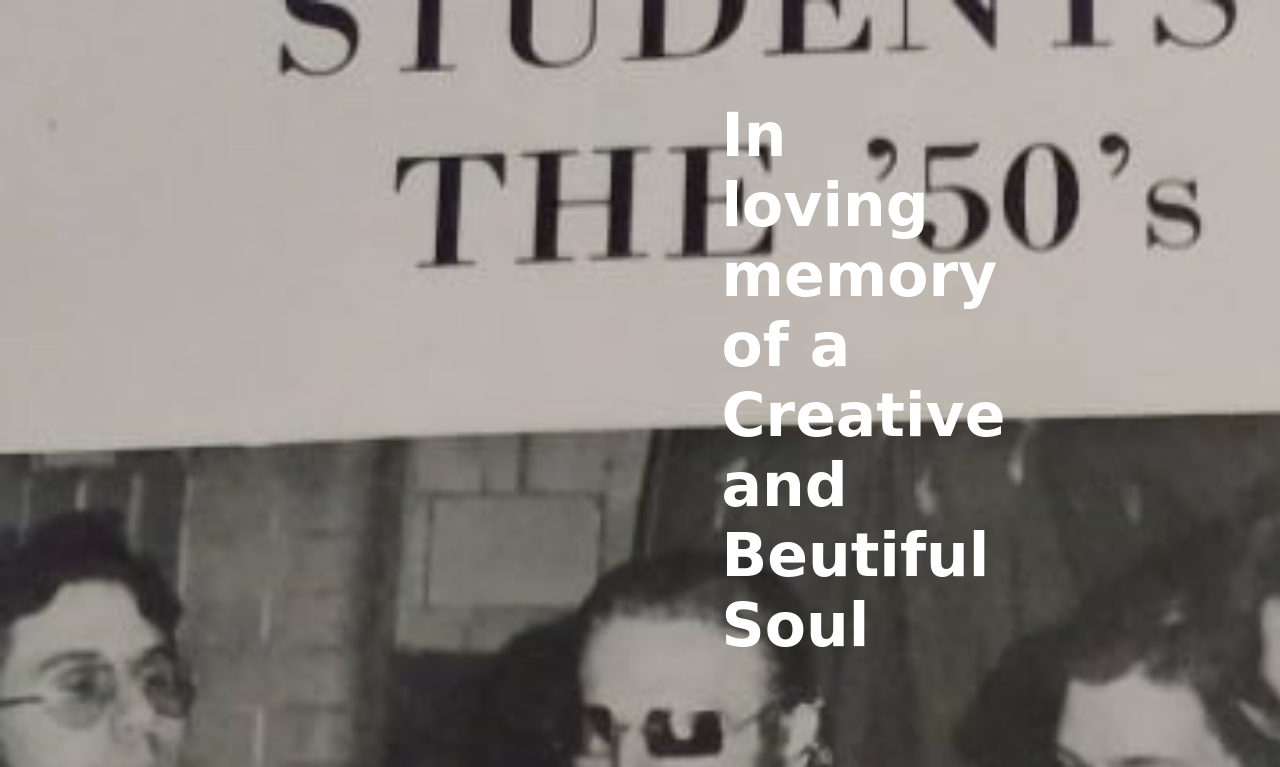
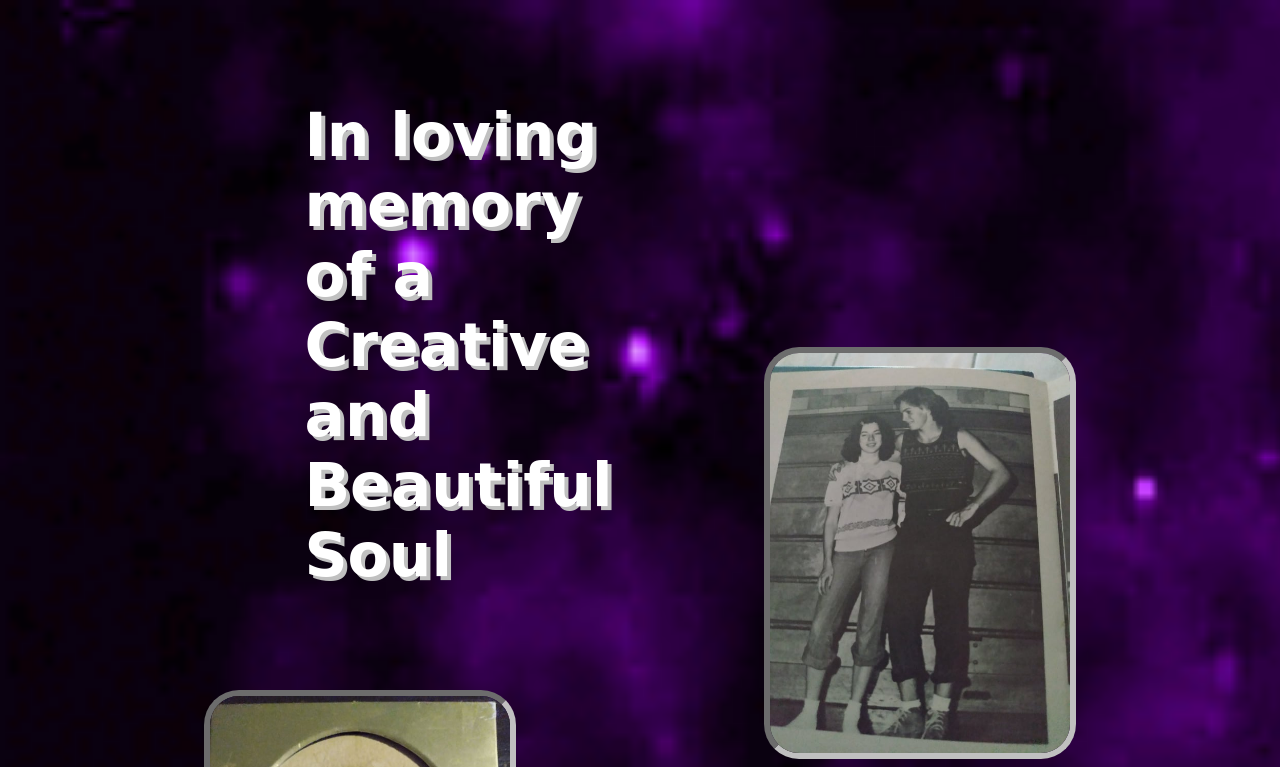
Before and after one commit to jnutt367/johnGauss, a plain HTML site: page index.html in a window 1280 px wide. Shown: the top 767 px of the page. Drawn offline with Linux system fonts and the light colour scheme.

Commit message:
commit for gif bg

```diff
--- a/index.html
+++ b/index.html
@@ -12,14 +12,12 @@
 
 <body>
     <header>
+        <h1>In loving memory of a Creative and Beautiful Soul</h1>
+        <img src="graduation.jpeg">
+    </header>
 
-    </header>
-    <div class="headline">
-        <h1>In loving memory of a Creative and Beutiful Soul</h1>
-    </div>
-    <img src="graduation.jpeg">
     <img src="highSchool.jpeg">
-    <div class="headline">
+    <div>
         <h2>Named John Gauss </h2>
         <h2>1957 - 2021 </h2>
     </div>
@@ -28,7 +26,9 @@
     <img src="SharNJohn.jpeg">
     <img src="UncleJohn.jpeg">
     <img src="birthdaySlashFamPhoto.jpeg">
-
+    <footer>
+        <h1>You are missed already. We love you and will remember you always.</h1>
+    </footer>
 </body>
 
 </html>
--- a/style.css
+++ b/style.css
@@ -3,7 +3,7 @@
 }
 
 body {
-    background-image: url('pianoSchool.jpeg');
+    background-image: url('bg.gif');
     background-repeat: no-repeat;
     background-size: cover;
     display: grid;
@@ -28,6 +28,11 @@ h2 {
     font-family: cursive;
 }
 
+h1 {
+    color: white;
+    text-shadow: 4px 4px silver;
+}
+
 @media (min-width: 600px) {
     body {
         display: grid;
```
Also changed, not shown: Wide-8k-rainbow.jpeg (added), bg.gif (added), stairwayToHeaven.gif (added).
